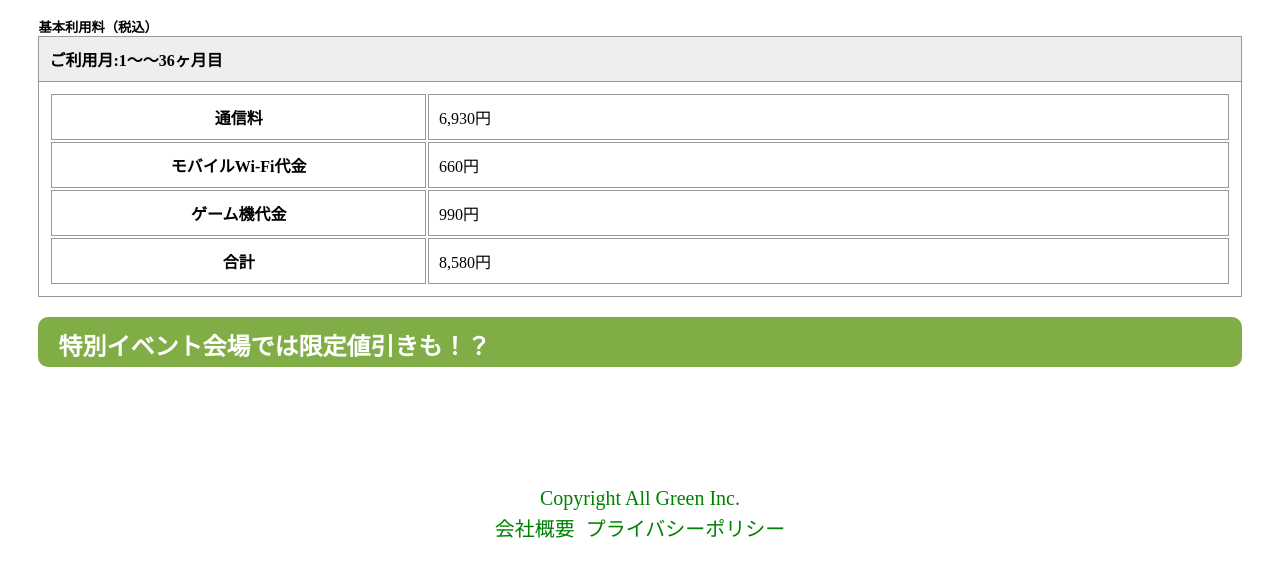
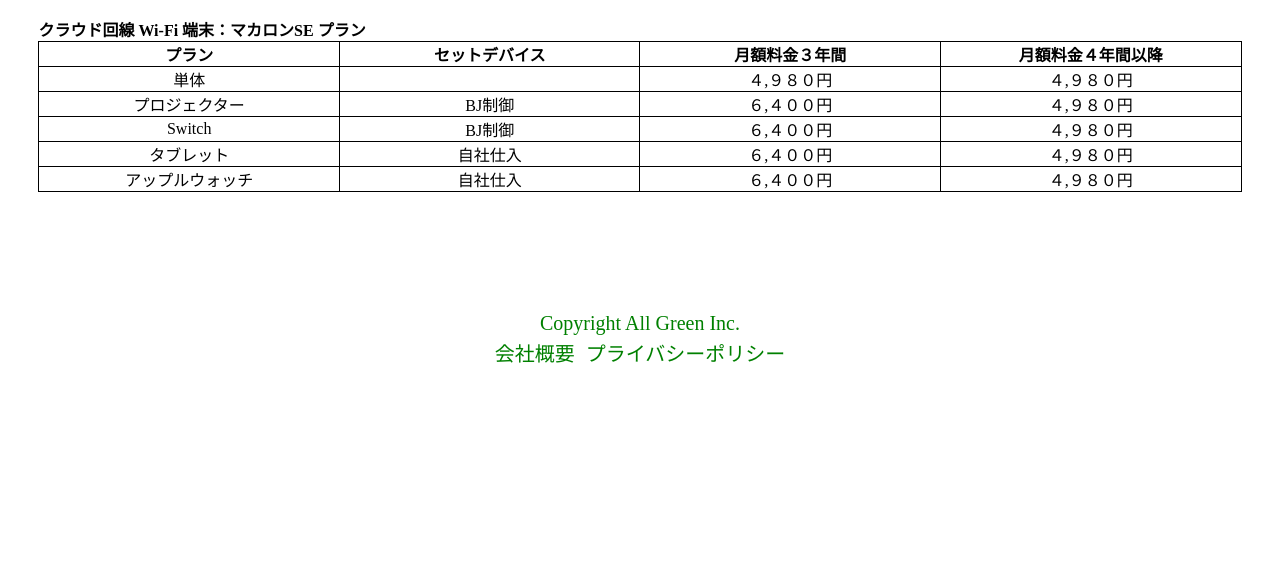
Before and after one commit to hiro-ino/test-grerevo, a plain HTML site: page about.html in a window 1280 px wide. Shown: the part 98-674 px from the top of the page. Drawn offline with Linux system fonts and the light colour scheme.

Commit message:
plan commit
plan変更

```diff
--- a/about.html
+++ b/about.html
@@ -27,27 +27,48 @@
     <main>
       <p></p>
       <p></p>
-      <table class="ta1">
-        <h5>基本利用料（税込）</h5>
-      <caption>ご利用月:1〜〜36ヶ月目</caption>
+      <h4>クラウド回線 Wi-Fi 端末：マカロンSE プラン</h4>
+      <table>
+        <tbody>
             <tr>
-      <th>通信料</th>
-      <td>6,930円</td>
+                <th>プラン</th>
+                <th>セットデバイス</th>
+                <th>月額料金３年間</th>
+                <th>月額料金４年間以降</th>
             </tr>
              <tr>
-        <th>モバイルWi-Fi代金</th>
-        <td>660円</td>
+                <td>単体</td>
+                <td>　　　　　　　　　</td>
+                <td>４,９８０円</td>
+                <td>４,９８０円</td>
             </tr>
              <tr>
-        <th>ゲーム機代金</th>
-        <td>990円</td>
+                <td>プロジェクター</td>
+                <td>BJ制御</td>
+                <td>６,４００円</td>
+                <td>４,９８０円</td>
             </tr>
             <tr>
-        <th>合計</th>
-        <td>8,580円</td>
+                <td>Switch</td>
+                <td>BJ制御</td>
+                <td>６,４００円</td>
+                <td>４,９８０円</td>
             </tr>
+            <tr>
+                <td>タブレット</td>
+                <td>自社仕入</td>
+                <td>６,４００円</td>
+                <td>４,９８０円</td>
+            </tr>
+            <tr>
+              <td>アップルウォッチ</td>
+              <td>自社仕入</td>
+              <td>６,４００円</td>
+              <td>４,９８０円</td>
+          </tr>
+        </tbody>
     </table>
-      <h2>特別イベント会場では限定値引きも！？</h2>
+    <table>
     </main>
   </div>
       <footer>
--- a/assets/css/style.css
+++ b/assets/css/style.css
@@ -152,3 +152,14 @@ footer{
 	text-align: center;	/*センタリング*/
 	width: 30%;			/*幅*/
 }
+
+th,td {
+  border: solid 1px;              /* 枠線指定 */
+  text-align: center;
+}
+
+table {
+  border-collapse:  collapse;     /* セルの線を重ねる */
+  width:  100%;               /* 幅指定 */
+  table-layout: fixed;        /* セルの幅計算指定 */
+}
```
Also changed, not shown: 1 other file. Lines whose indentation alone changed are shown as unchanged.
